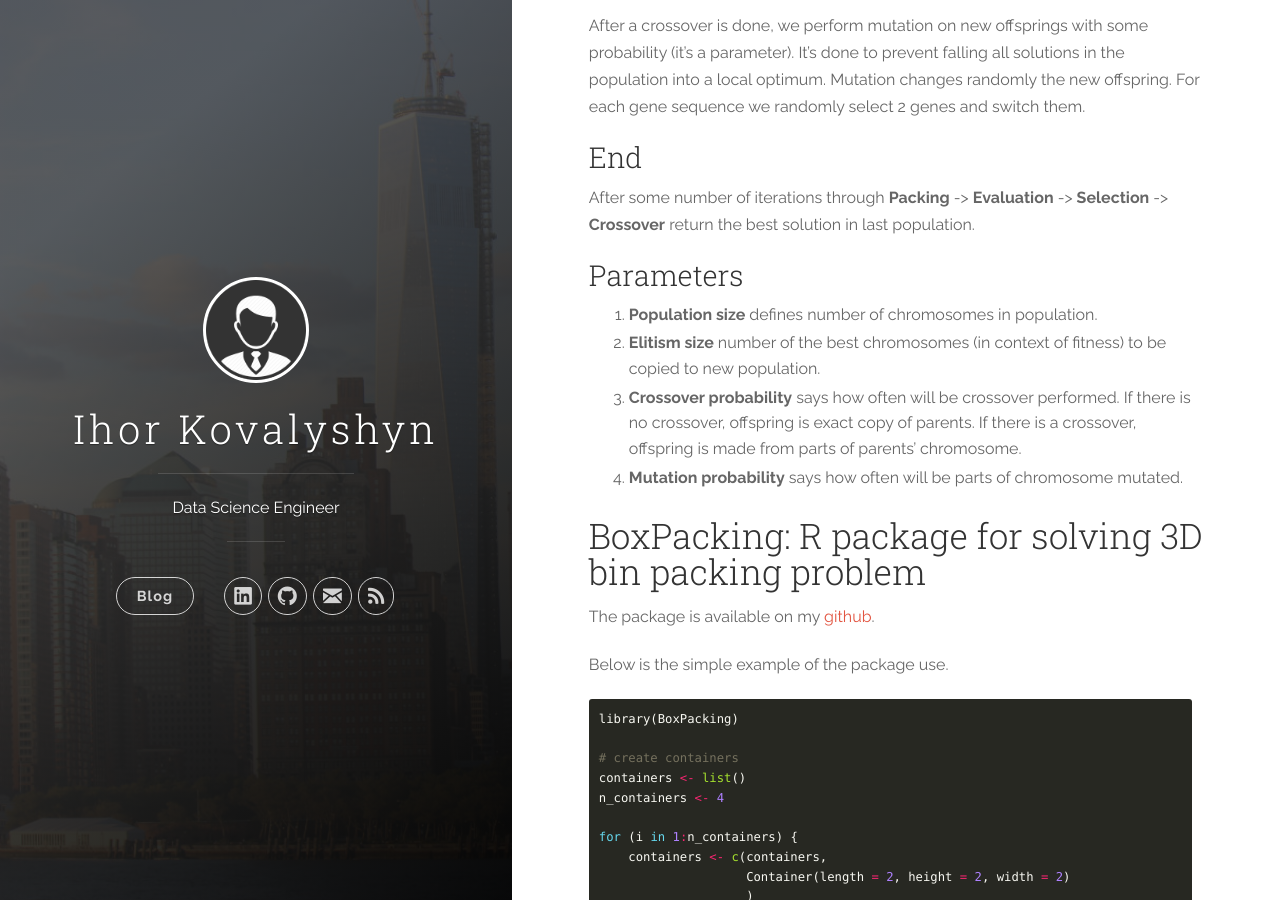
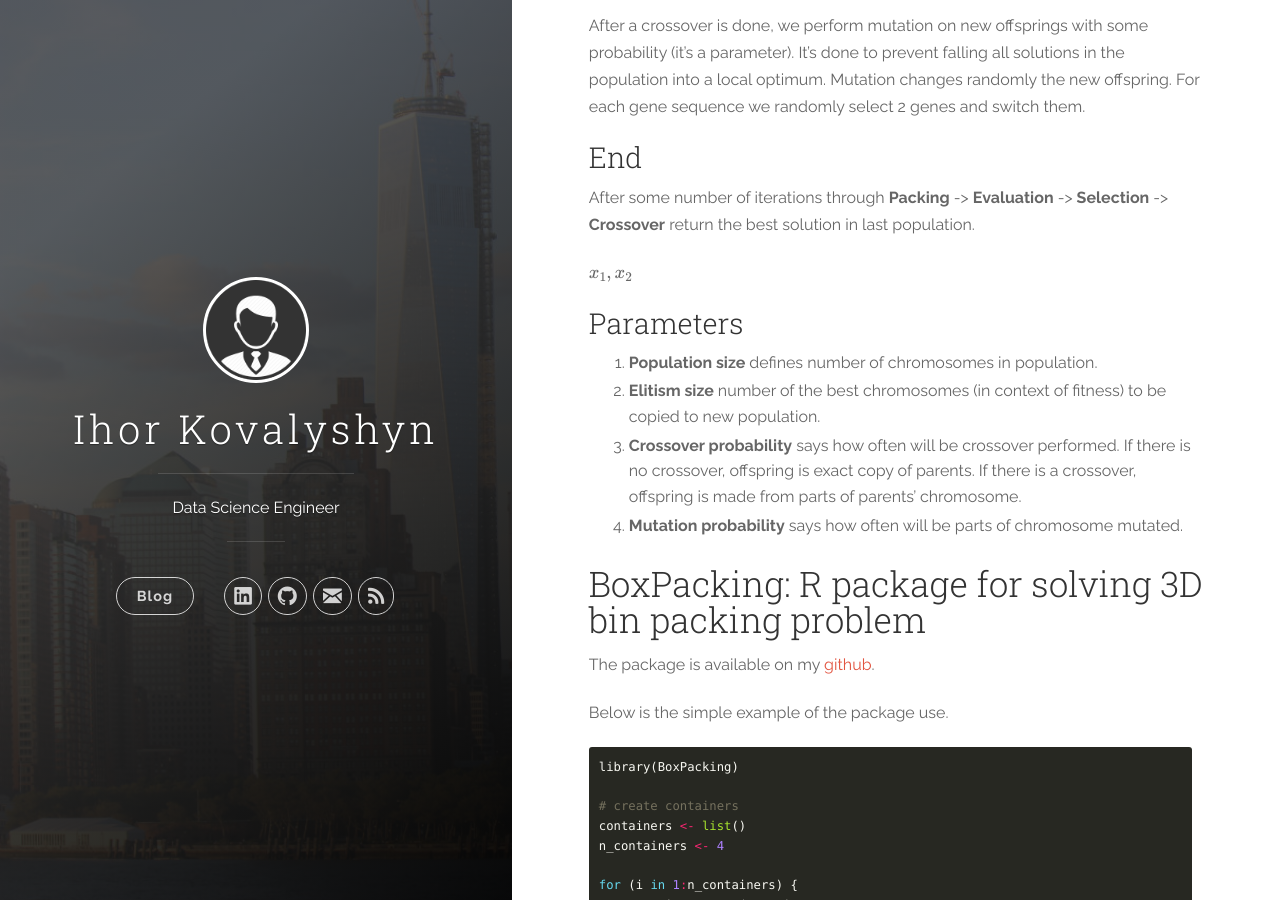
Before and after one commit to delta1epsilon/delta1epsilon.github.io, a Jekyll site: the page built from _posts/2016-10-06-3D-bin-packing-problem-in-R.md, in a window 1280 px wide and 900 px high, scrolled down 2873 px. Built offline with Jekyll 4.4.1, drawn with Linux system fonts in a browser that asks for light colours; nearby versions of some CDN libraries; formulas are drawn with MathJax 3; a script that is not in the unit is left out; comment, search, counter and statistics services are not loaded.

Commit message:
Update 2016-10-06-3D-bin-packing-problem-in-R.md

```diff
--- a/_posts/2016-10-06-3D-bin-packing-problem-in-R.md
+++ b/_posts/2016-10-06-3D-bin-packing-problem-in-R.md
@@ -78,6 +79,8 @@ It's done to prevent falling all solutions in the population into a local optimu
 
 After some number of iterations through **Packing** -> **Evaluation** -> **Selection** -> **Crossover**  return the best solution in last population.
 
+$x_1, x_2$
+
 ### Parameters
 
 1. **Population size** defines number of chromosomes in population.
```
Also changed, not shown: other parts of _posts/2016-10-06-3D-bin-packing-problem-in-R.md (+1 -0 lines).
